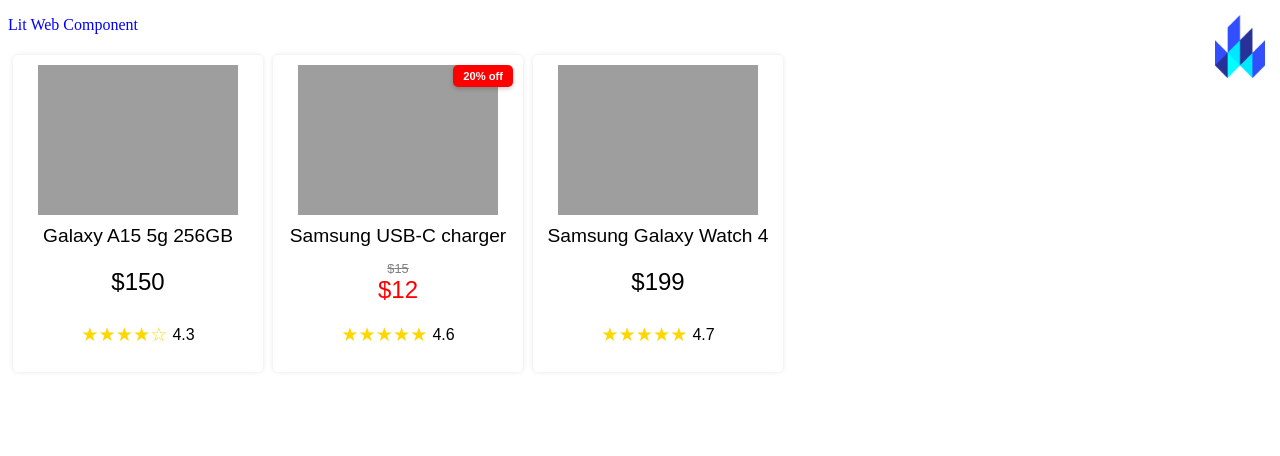
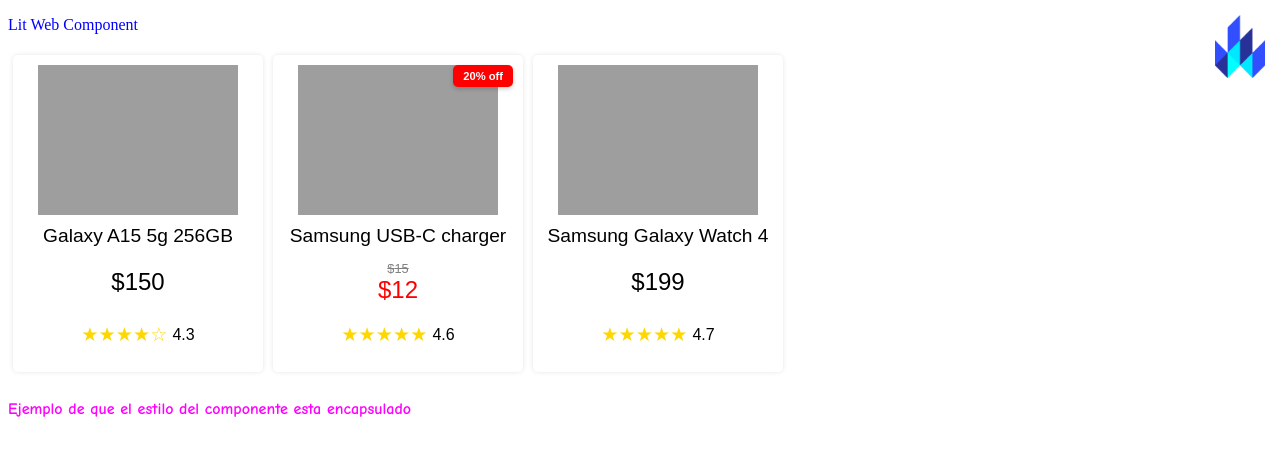
Before and after one commit to IIC3585-2024/web-components-group-07, a website with bundled scripts: page public/lit-sell-item.html in a window 1280 px wide. Built offline with nearby package versions, Linux system fonts and the light colour scheme.

Commit message:
style: Add style encapsulation example

```diff
--- a/public/lit-sell-item.html
+++ b/public/lit-sell-item.html
@@ -33,5 +33,6 @@
         ></lit-sell-item>
     </div>
 
+    <p class="name">Ejemplo de que el estilo del componente esta encapsulado</p>
 </body>
 </html>
--- a/src/main.css
+++ b/src/main.css
@@ -13,3 +13,14 @@
 p {
     color: blue;
 }
+
+.container {
+    min-height: 20rem;
+}
+
+.name {
+    margin-top: 30px;
+    font-weight: bold;
+    color: magenta;
+    font-family: 'Comic Sans MS', cursive, sans-serif;
+}
```
Also changed, not shown: public/standard-sell-item.html (+1 -0 lines). Lines whose indentation alone changed are shown as unchanged.
